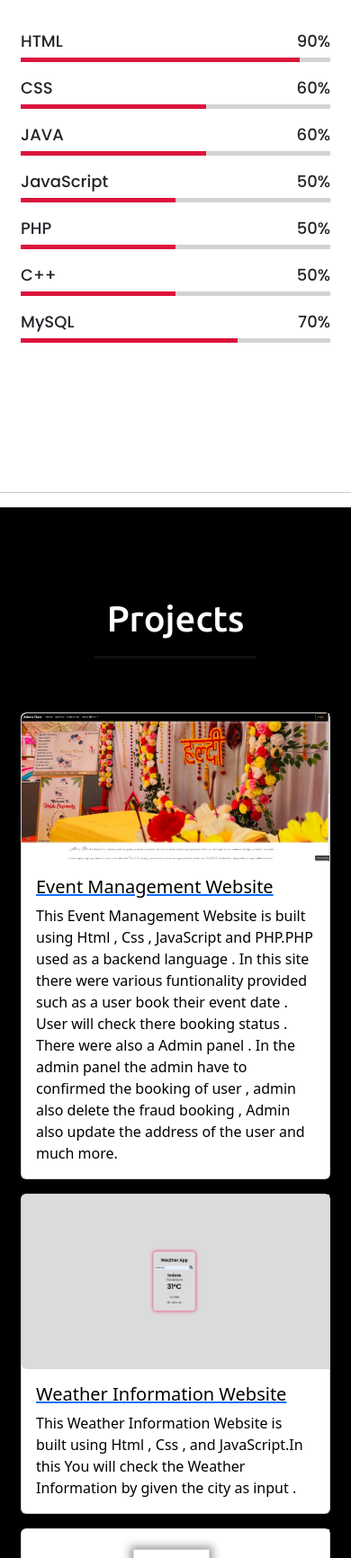
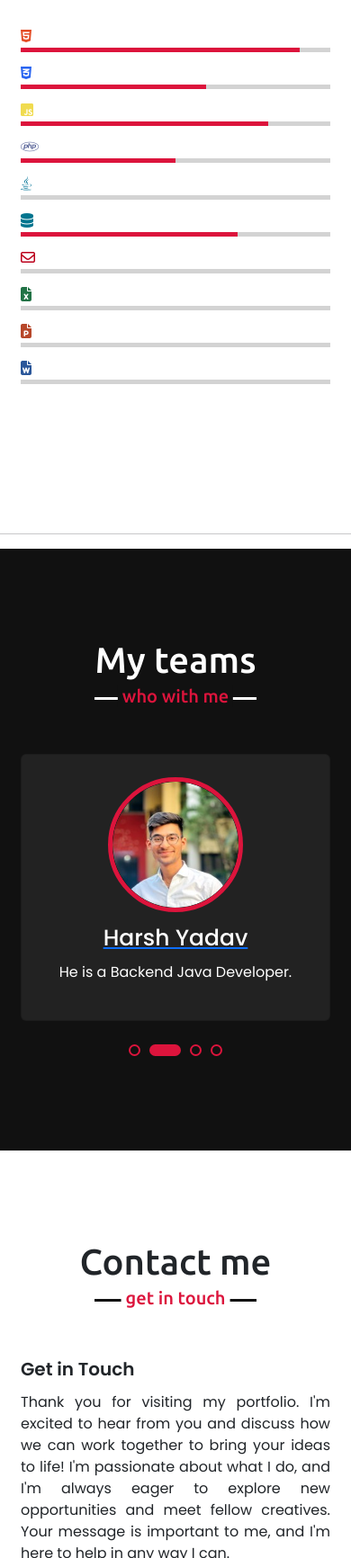
Before and after one commit to Goutam224/My_portfolio, a plain HTML site: page index.html in a window 390 px wide. Shown: the part 4895-6627 px from the top of the page at 90% size. Drawn offline with nearby package versions, Linux system fonts and the light colour scheme.

Commit message:
Update index.html

```diff
--- a/index.html
+++ b/index.html
@@ -1,5 +1,4 @@
 <!DOCTYPE html>
-<!-- Created By CodingNepal -->
 <html lang="en">
 <head>
     <meta charset="UTF-8">
@@ -23,6 +22,7 @@
      <script src="https://cdn.jsdelivr.net/npm/bootstrap@5.3.3/dist/js/bootstrap.bundle.min.js"></script>
 </head>
 <body>
+
     <div class="scroll-up-btn">
         <i class="fas fa-angle-up"></i>
     </div>
@@ -44,6 +44,7 @@
             </div>
         </div>
     </nav>
+
 
     <!-- home section start -->
     <section class="home" id="home">
@@ -146,160 +147,70 @@ Thanks for taking the time to learn a little bit about me.Thank you!
                     <a href="#">Read more</a>
                 </div>
                 <div class="column right">
+                    <div class="skills-icons">
                         <div class="bars">
                             <div class="info">
-                            <span>HTML</span>
-                            <span>90%</span>
+                                <i class="fab fa-html5" style="color: #E44D26;"></i>
                             </div>
                             <div class="line html"></div>
                         </div>
                         <div class="bars">
                             <div class="info">
-                            <span>CSS</span>
-                            <span>60%</span>
+                                <i class="fab fa-css3-alt" style="color: #2965f1;"></i>
                             </div>
                             <div class="line css"></div>
                         </div>
-
                         <div class="bars">
                             <div class="info">
-                            <span>JAVA</span>
-                            <span>60%</span>
+                                <i class="fab fa-js-square" style="color: #F0DB4F;"></i>
                             </div>
-                        <div class="line css"></div>
+                            <div class="line js"></div>
                         </div>
-
                         <div class="bars">
                             <div class="info">
-                            <span>JavaScript</span>
-                            <span>50%</span>
+                                <i class="fab fa-php" style="color: #4F5B93;"></i>
                             </div>
                             <div class="line php"></div>
                         </div>
                         <div class="bars">
                             <div class="info">
-                            <span>PHP</span>
-                            <span>50%</span>
+                                <i class="fab fa-java" style="color: #007396;"></i>
                             </div>
-                        <div class="line php"></div>
+                            <div class="line java"></div>
                         </div>
-
                         <div class="bars">
                             <div class="info">
-                            <span>C++</span>
-                            <span>50%</span>
-                        </div>
-                        <div class="line php"></div>
-                    </div>
-
-                    <div class="bars">
-                        <div class="info">
-                            <span>MySQL</span>
-                            <span>70%</span>
+                                <i class="fas fa-database" style="color: #00758F;"></i>
                             </div>
                             <div class="line mysql"></div>
                         </div>
+                        <div class="bars">
+                            <div class="info">
+                                <i class="far fa-envelope" style="color: #BB001B;"></i>
                             </div>
+                            <div class="line gmail"></div>
                         </div>
+                        <div class="bars">
+                            <div class="info">
+                                <i class="fas fa-file-excel" style="color: #217346;"></i>
                             </div>
-    </section>
-<hr>
-
-     <!-- project section start -->
-     <section class="project" id="project">
-        <div class="max-width">
-            <h2 class="title">Projects</h2>
-
-
-            <div class="card mb-3 mx-auto" style="max-width: 1280px;">
-                <div class="row g-0">
-                  <div class="col-md-4">
-                    <img src="images/event.jpg" class="img-fluid rounded-start" alt="...">
+                            <div class="line excel"></div>
                         </div>
-                  <div class="col-md-8">
-                    <div class="card-body">
-                      <a href="https://github.com/Goutam224/"><h5 class="card-title">Event Management Website</h5></a>
-                      <p class="card-text">This Event Management Website is built using Html , Css , JavaScript and PHP.PHP used as a backend language . In this site there were various funtionality provided such as a user book their event date . User will check there booking status . There were also a Admin panel . In the admin panel the admin have to confirmed the booking of user , admin also delete the fraud booking , Admin also update the address of the user and much more. </p>
-
+                        <div class="bars">
+                            <div class="info">
+                                <i class="fas fa-file-powerpoint" style="color: #B7472A;"></i>
                             </div>
+                            <div class="line powerpoint"></div>
                         </div>
+                        <div class="bars">
+                            <div class="info">
+                                <i class="fas fa-file-word" style="color: #2B579A;"></i>
                             </div>
-              </div>
-
-      <div class="card mb-3 mx-auto" style="max-width: 1280px;">
-        <div class="row g-0">
-          <div class="col-md-4">
-            <img src="images/weatherimg.jpg" class="img-fluid rounded-start" alt="...">
-          </div>
-          <div class="col-md-8">
-            <div class="card-body">
-              <a href="https://github.com/Goutam224/weather_info_website"><h5 class="card-title">Weather Information Website</h5></a>
-              <p class="card-text">This Weather Information Website is built using Html , Css , and JavaScript.In this You will check the Weather Information by given the city as input .</p>
-
-            </div>
-          </div>
-        </div>
-      </div>
-
-      <div class="card mb-3 mx-auto" style="max-width: 1280px;">
-        <div class="row g-0">
-          <div class="col-md-4">
-            <img src="images/calculatorimg.jpg" class="img-fluid rounded-start" alt="...">
-          </div>
-          <div class="col-md-8">
-            <div class="card-body">
-              <a href="https://github.com/Goutam224/Calculator"><h5 class="card-title">Simple Calculator</h5></a>
-              <p class="card-text">This Simple Calculator is also build using Html , Css , and JavaScript.</p>
-
-            </div>
-          </div>
-        </div>
-      </div>
-
-      <div class="card mb-3 mx-auto" style="max-width: 1280px;">
-        <div class="row g-0">
-          <div class="col-md-4">
-            <img src="images/todoimg.jpg" class="img-fluid rounded-start" alt="...">
-          </div>
-          <div class="col-md-8">
-            <div class="card-body">
-              <a href="https://github.com/Goutam224/todo_list"><h5 class="card-title">ToDo List</h5></a>
-              <p class="card-text">This ToDo List is built using Html , Css , and JavaScript. Here you can add your item that you want to add in a list .you can also Clear the list , and also delete the item that you were added to the list. </p>
-
-            </div>
-          </div>
+                            <div class="line word"></div>
                         </div>
                     </div>
 
 
-</div>
-    </section>
-
-     <!-- Certificate section start -->
-     <section class="certificate" id="certificate">
-        <div class="max-width">
-            <h2 class="title">Certificates</h2>
-            <div class="serv-content">
-                <div class="card">
-                    <div class="box">
-                        <img src="images/internship.jpg" class="img-fluid" alt="...">
-
-                    </div>
-                </div>
-                <br>
-                <hr>
-                <div class="card">
-                    <div class="box">
-                        <img src="images/java.jpg" class="img-fluid" alt="...">
-                </div>
-
-               </div>
-<br>
-<hr>
-               <div class="card">
-                <div class="box">
-                    <img src="images/css.jpg" class="img-fluid" alt="...">
-            </div>
 
            </div>
 
```
Lines whose indentation alone changed are shown as unchanged.
